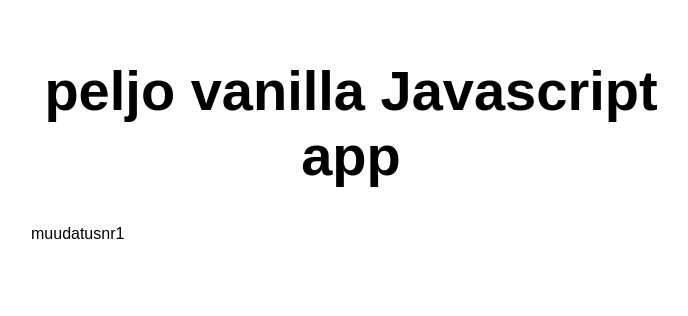
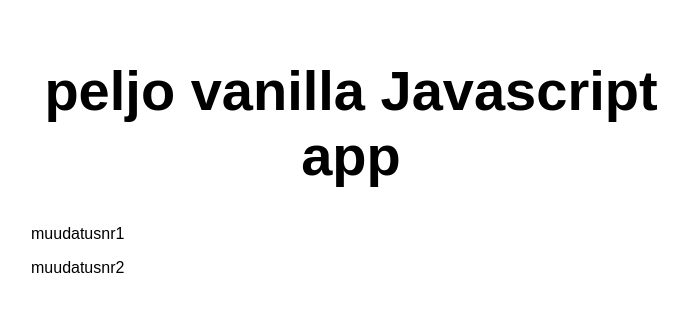
Before and after one commit to tugilane/ut2025azapp, a website: page src/index.html in a window 1280 px wide. Shown: the whole page, without its empty margins (289-977 px from the left). Drawn offline with Linux system fonts and the light colour scheme.

Commit message:
Update index.html

```diff
--- a/src/index.html
+++ b/src/index.html
@@ -12,6 +12,7 @@
   <main>
     <h1>peljo vanilla Javascript app</h1>
     <p>muudatusnr1</p>
+    <p>muudatusnr2</p>
   </main>
 </body>
 
```
